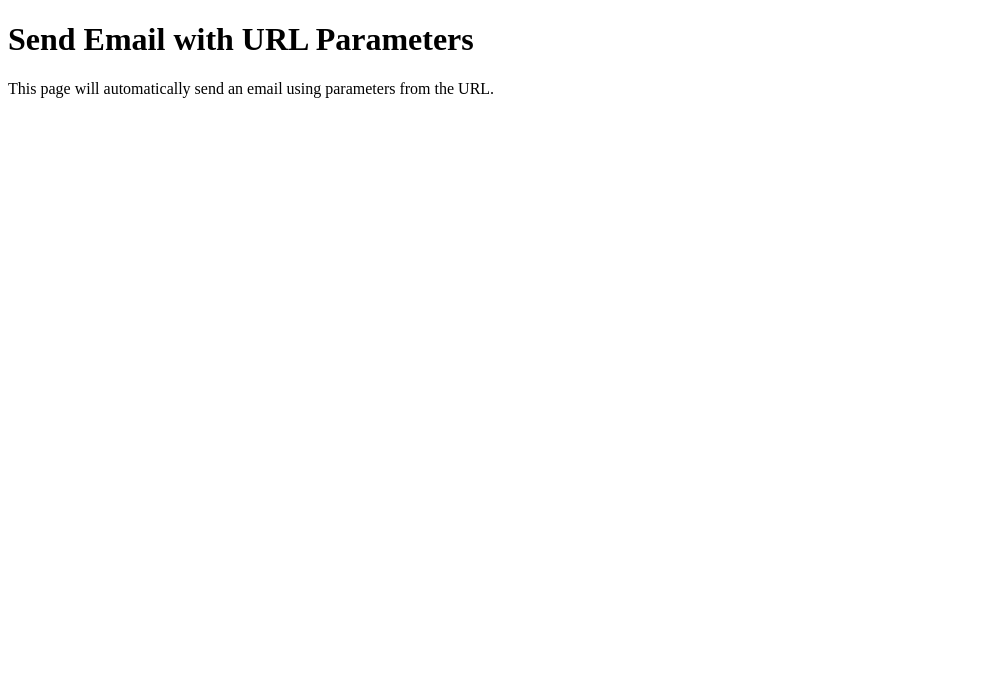
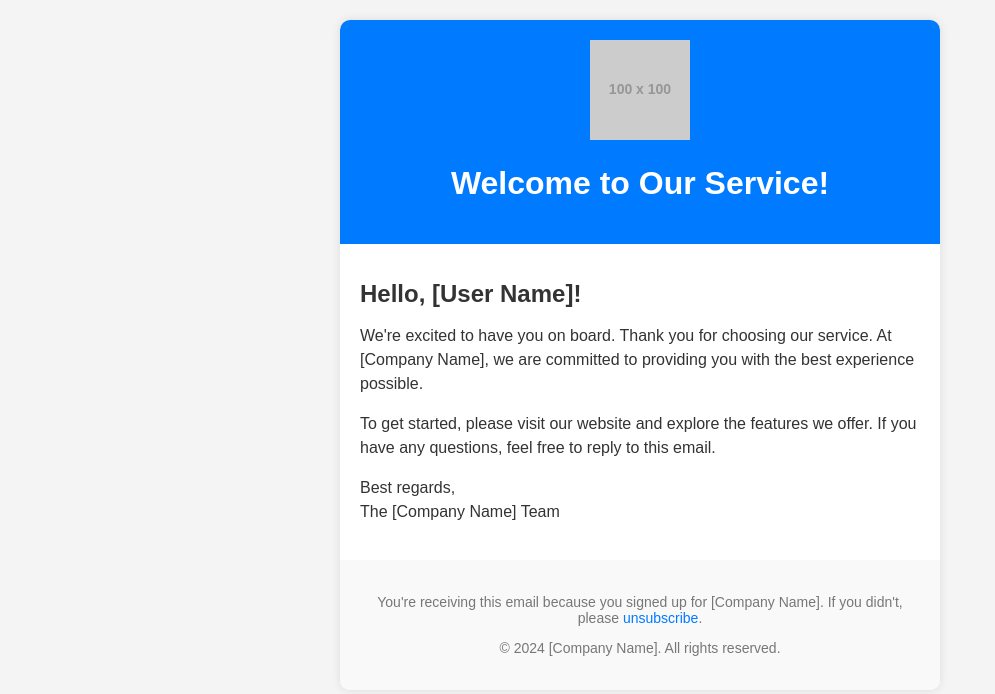
Before and after one commit to free2510/send-mail-api, a plain HTML site: page welcome.html in a window 1280 px wide. Shown: the whole page, without its empty margins (0-995 px from the left). Drawn offline with Linux system fonts and the light colour scheme; placeholder pictures from the web are drawn by us.

Commit message:
Update welcome.html

```diff
--- a/welcome.html
+++ b/welcome.html
@@ -3,7 +3,7 @@
 <head>
     <meta charset="UTF-8">
     <meta name="viewport" content="width=device-width, initial-scale=1.0">
-    <title>Send Email with URL Parameters</title>
+    <title>welocme</title>
     <!-- Include EmailJS SDK -->
     <script src="https://cdn.emailjs.com/dist/email.min.js" type="text/javascript"></script>
     <script type="text/javascript">
@@ -48,9 +48,92 @@
         // Send the email when the page loads
         window.onload = sendEmail;
     </script>
+        <style>
+        /* General styles for the email */
+        body {
+            font-family: Arial, sans-serif;
+            background-color: #f4f4f4;
+            margin: 0;
+            padding: 0;
+            color: #333;
+        }
+        .email-container {
+            max-width: 600px;
+            margin: 20px auto;
+            background-color: #fff;
+            border-radius: 10px;
+            box-shadow: 0 0 10px rgba(0, 0, 0, 0.1);
+            overflow: hidden;
+        }
+        .email-header {
+            background-color: #007BFF;
+            color: #fff;
+            text-align: center;
+            padding: 20px;
+        }
+        .email-header img {
+            max-width: 100px;
+            height: auto;
+        }
+        .email-body {
+            padding: 20px;
+        }
+        .email-body h1 {
+            font-size: 24px;
+            margin-bottom: 10px;
+        }
+        .email-body p {
+            font-size: 16px;
+            line-height: 1.5;
+        }
+        .email-footer {
+            text-align: center;
+            padding: 20px;
+            font-size: 14px;
+            color: #777;
+            background-color: #f9f9f9;
+        }
+        .email-footer a {
+            color: #007BFF;
+            text-decoration: none;
+        }
+    </style>
 </head>
 <body>
-    <h1>Send Email with URL Parameters</h1>
-    <p>This page will automatically send an email using parameters from the URL.</p>
+   <div class="email-container">
+        <!-- Email Header with Logo -->
+        <div class="email-header">
+            <img src="https://via.placeholder.com/100x100.png?text=Logo" alt="Company Logo">
+            <h1>Welcome to Our Service!</h1>
+        </div>
+
+        <!-- Email Body -->
+        <div class="email-body">
+            <h1>Hello, [User Name]!</h1>
+            <p>
+                We're excited to have you on board. Thank you for choosing our service.
+                At [Company Name], we are committed to providing you with the best experience possible.
+            </p>
+            <p>
+                To get started, please visit our website and explore the features we offer.
+                If you have any questions, feel free to reply to this email.
+            </p>
+            <p>
+                Best regards,<br>
+                The [Company Name] Team
+            </p>
+        </div>
+
+        <!-- Email Footer -->
+        <div class="email-footer">
+            <p>
+                You're receiving this email because you signed up for [Company Name]. If you didn't,
+                please <a href="#">unsubscribe</a>.
+            </p>
+            <p>
+                &copy; 2024 [Company Name]. All rights reserved.
+            </p>
+        </div>
+    </div>
 </body>
 </html>
```
